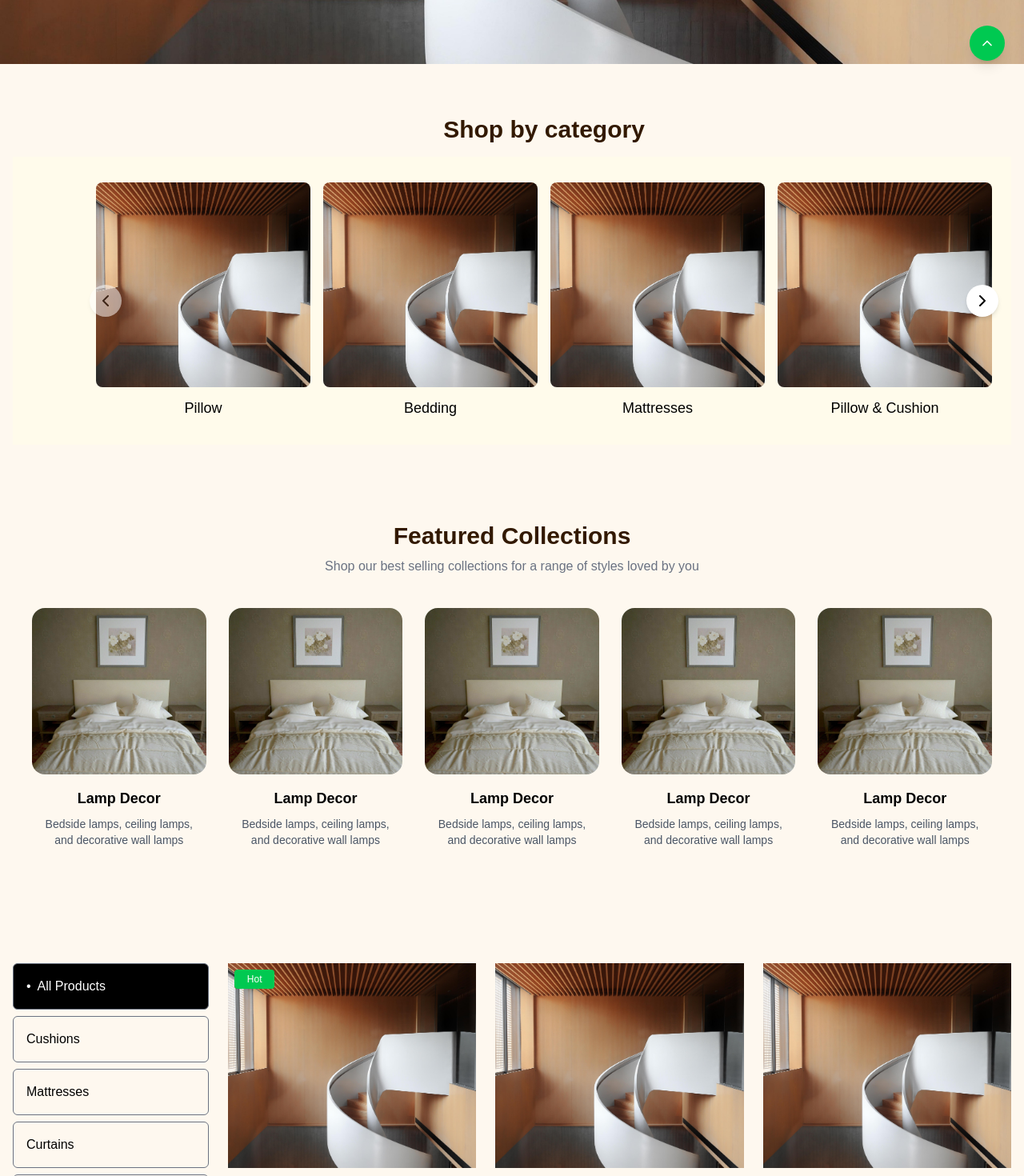
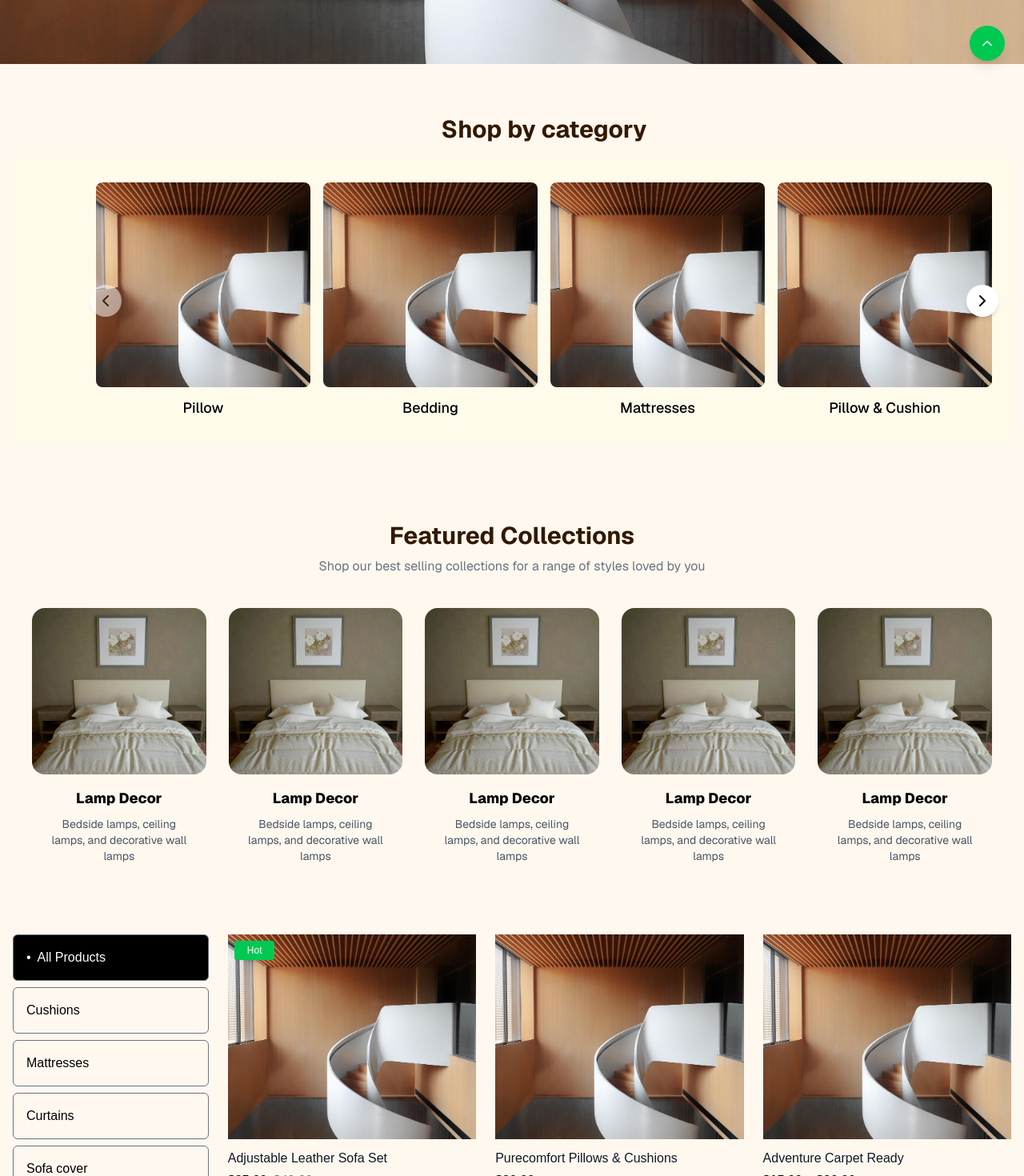
Before and after one commit to AdityaSolanki189/Velindore2, a Next.js app: page / in a window 1280 px wide. Shown: the part 700-2170 px from the top of the page at 80% size. Built offline with nearby package versions, Linux system fonts and the light colour scheme.

Commit message:
Animation and font done

```diff
--- a/src/app/about/page.tsx
+++ b/src/app/about/page.tsx
@@ -11,7 +11,7 @@ const AboutUs: NextPage = () => {
     <>
 
     <Navbar />
-    <div className="max-w-6xl mx-auto px-4 py-8 text-black">
+    <div className="max-w-6xl mx-auto px-4 py-8 text-black font-sans">
       {/* About us heading section */}
       <div className="text-center mb-8">
         <h2 className="text-gray-600 text-lg mb-2">About us</h2>
--- a/src/app/accessories/page.tsx
+++ b/src/app/accessories/page.tsx
@@ -8,7 +8,6 @@ import ProductCard from '../components/ProductCard';
 import Navbar from '../components/navbar';
 import Footer from '../components/footer';
 
-// Using type assertion for enum since we can't use zod
 const sortingOptions = ['default', 'price-low', 'price-high', 'newest', 'popularity'] as const;
 type SortingType = typeof sortingOptions[number];
 
@@ -136,7 +135,7 @@ const Accessories: NextPage = () => {
 
       <Navbar />
 
-      <div className="container mx-auto px-4 text-black">
+      <div className="container mx-auto px-4 text-black font-sans">
         <div className="py-4 md:py-8">
           <h1 className="text-xl md:text-2xl font-bold mb-4">Product categories</h1>
 
--- a/src/app/appointment/page.tsx
+++ b/src/app/appointment/page.tsx
@@ -118,7 +118,7 @@ const BookAppointment: React.FC = () => {
         <meta name="description" content="Schedule a consultation with our furniture experts" />
       </Head>
 
-      <main className="min-h-screen bg-gradient-to-b from-neutral-50 to-neutral-100">
+      <main className="min-h-screen bg-gradient-to-b from-neutral-50 to-neutral-100 font-sans">
         <div className="max-w-7xl mx-auto px-4 sm:px-6 lg:px-8 py-12" data-aos="fade-up">
           <section className="mb-12 text-center">
             <h1 className="text-4xl md:text-5xl font-bold text-neutral-800 mb-4">
--- a/src/app/cart/page.jsx
+++ b/src/app/cart/page.jsx
@@ -61,7 +61,7 @@ const CartPage = () => {
         </div>
       </div>
 
-      <div className="max-w-6xl mx-auto px-4 py-8">
+      <div className="max-w-6xl mx-auto px-4 py-8 font-sans">
         <div className="flex flex-col lg:flex-row gap-8">
           <div className="lg:w-2/3">
             <div className="bg-white rounded-lg shadow-md mb-6">
--- a/src/app/contact/page.tsx
+++ b/src/app/contact/page.tsx
@@ -40,7 +40,7 @@ const ContactPage: React.FC = () => {
         <Navbar />
 
       {/* Main Content */}
-      <main className="flex-grow max-w-7xl mx-auto w-full px-4 md:px-8 py-12">
+      <main className="flex-grow max-w-7xl mx-auto w-full px-4 md:px-8 py-12 font-sans">
         <div className="text-center mb-8">
           <h1 className="text-4xl font-bold text-gray-800 mb-4">Get In Touch</h1>
           <p className="text-gray-600 max-w-3xl mx-auto">
--- a/src/app/page.tsx
+++ b/src/app/page.tsx
@@ -1,21 +1,13 @@
 "use client";
-import { useState, useEffect } from "react";
-import 'animate.css';
-// import Image from "next/image";
-import 'swiper/css';
-import './globals.css';
-import { ChevronLeft, ChevronRight } from 'lucide-react';
-// import { Poppins } from 'next/font/google';
+import { useState, useEffect, useRef } from "react";
+import "animate.css";
+import "swiper/css";
+import "./globals.css";
+import { ChevronLeft, ChevronRight } from "lucide-react";
 import Navbar from "./components/navbar";
 import { useSwipeable } from "react-swipeable";
-// import ProductGrid from "./components/productGrid";
 import Collection from "./components/collection";
-// import { FontAwesomeIcon } from "@fortawesome/react-fontawesome";
-// import { faTruckFast, faCalendar, faUser, faComment, faArrowRight, } from "@fortawesome/free-solid-svg-icons";
-// import FAQ from "./components/faq";
 import Footer from "./components/footer";
-// import Blog from "./components/blog";
-// import BlogCarousel from "./components/blogCarousel";
 import HomefixProductSection from "./components/Homeflix";
 import ShopByCategory from "./components/shopcategory";
 import ProductCard from "./components/product";
@@ -31,7 +23,7 @@ export default function Home() {
       image: "/assets/photo-1.jpg",
       backgroundColor: "",
       buttonText: "VIEW COLLECTION",
-      promoText: "EXTRA 10% OFF WITH CODE: DEAL2024"
+      promoText: "EXTRA 10% OFF WITH CODE: DEAL2024",
     },
     {
       id: 2,
@@ -40,7 +32,7 @@ export default function Home() {
       image: "/assets/photo-2.jpg",
       backgroundColor: "",
       buttonText: "VIEW COLLECTION",
-      promoText: "EXTRA 10% OFF WITH CODE: DEAL2024"
+      promoText: "EXTRA 10% OFF WITH CODE: DEAL2024",
     },
     {
       id: 3,
@@ -49,16 +41,25 @@ export default function Home() {
       image: "/assets/photo-3.jpg",
       backgroundColor: "",
       buttonText: "DISCOVER MORE",
-      promoText: "EXTRA 10% OFF WITH CODE: DEAL2024"
+      promoText: "EXTRA 10% OFF WITH CODE: DEAL2024",
     },
   ];
-
-
 
   const [isMobile, setIsMobile] = useState(false);
   const [activeIndex, setActiveIndex] = useState(0);
   const collections = [1, 2, 3, 4, 5];
 
+  const shopCategoryRef = useRef(null);
+  const featuredCollectionsRef = useRef(null);
+  const homeFixRef = useRef(null);
+  const heroSectionRef = useRef(null);
+  const latestCollectionRef = useRef(null);
+  const interiorDesignRef = useRef(null);
+  const shopLookRef = useRef(null);
+  const testimonialsRef = useRef(null);
+  const subscribeRef = useRef(null);
+
+  const [visibleSections, setVisibleSections] = useState(new Set());
 
   useEffect(() => {
     const checkIfMobile = () => {
@@ -73,6 +74,52 @@ export default function Home() {
     };
   }, []);
 
+  useEffect(() => {
+    const observerOptions = {
+      threshold: 0.1,
+      rootMargin: '0px 0px -50px 0px'
+    };
+
+    const observer = new IntersectionObserver((entries) => {
+      entries.forEach((entry) => {
+        if (entry.isIntersecting) {
+          const target = entry.target as HTMLElement;
+          const section = target.dataset.section;
+          if (section) {
+            setVisibleSections(prev => new Set([...prev, section]));
+          }
+        }
+      });
+    }, observerOptions);
+
+
+    const refs = [
+      shopCategoryRef,
+      featuredCollectionsRef,
+      homeFixRef,
+      heroSectionRef,
+      latestCollectionRef,
+      interiorDesignRef,
+      shopLookRef,
+      testimonialsRef,
+      subscribeRef
+    ];
+
+    refs.forEach(ref => {
+      if (ref.current) {
+        observer.observe(ref.current);
+      }
+    });
+
+    return () => {
+      refs.forEach(ref => {
+        if (ref.current) {
+          observer.unobserve(ref.current);
+        }
+      });
+    };
+  }, []);
+
   const handlers = useSwipeable({
     onSwipedLeft: () => {
       if (activeIndex < collections.length - 1) {
@@ -84,15 +131,10 @@ export default function Home() {
         setActiveIndex(activeIndex - 1);
       }
     },
-      // preventDefaultTouchmoveEvent: true,
-      trackMouse: false
+    trackMouse: false,
   });
 
   const [activeSlide, setActiveSlide] = useState(0);
-
-  // const handleDotClick = (index: number) => {
-  //   setActiveSlide(index);
-  // };
 
   const nextSlide = () => {
     setActiveSlide((prev) => (prev === carouselData.length - 1 ? 0 : prev + 1));
@@ -101,6 +143,13 @@ export default function Home() {
   const prevSlide = () => {
     setActiveSlide((prev) => (prev === 0 ? carouselData.length - 1 : prev - 1));
   };
+
+  const getAnimationClass = (section: string, defaultClass: string = "animate__fadeInUp"): string => {
+    return visibleSections.has(section)
+      ? `animate__animated ${defaultClass}`
+      : "opacity-0 translate-y-8";
+  };
+
 
   return (
     <div className="bg-[#FEF8EF]">
@@ -138,9 +187,14 @@ export default function Home() {
                   <div>
                     <div className="font-bold text-white">Sleep</div>
                     <div className="relative mb-4">
-                      <div className="font-light italic text-white">Sanctuary</div>
+                      <div className="font-light italic text-white">
+                        Sanctuary
+                      </div>
                       <div className="absolute top-0 left-0 w-full">
-                        <svg viewBox="0 0 600 120" className="w-full h-20 overflow-visible">
+                        <svg
+                          viewBox="0 0 600 120"
+                          className="w-full h-20 overflow-visible"
+                        >
                           <path
                             d="M10,60 Q150,20 300,60 Q450,100 590,60"
                             fill="none"
@@ -195,11 +249,15 @@ export default function Home() {
         </div>
       </section>
 
-
-
-      <section className="container mt-10 animate__animated animate__fadeInUp">
-        <div className="text-[#321900] flex justify-center text-3xl font-extrabold">
-        <h2 className="text-center md:ml-20 text-[#321900] lg:text-left mt-6">Shop by category</h2>
+      <section
+        ref={shopCategoryRef}
+        data-section="shopCategory"
+        className={`container mt-10 font-sans transition-all duration-1000 ${getAnimationClass('shopCategory')}`}
+      >
+        <div className="text-[#321900] flex justify-center text-3xl font-bold">
+          <h2 className="text-center md:ml-20 text-[#321900] lg:text-left mt-6">
+            Shop by category
+          </h2>
         </div>
 
         <div className="flex flex-wrap justify-center items-center gap-4 p-4">
@@ -207,18 +265,22 @@ export default function Home() {
         </div>
       </section>
 
-      <section className="">
+      <section
+        ref={featuredCollectionsRef}
+        data-section="featuredCollections"
+        className={`transition-all duration-1000 ${getAnimationClass('featuredCollections', 'animate__fadeInUp')}`}
+      >
         <div className="text-center">
-        <h2 className="text-[#321900] mt-20 text-3xl font-bold">
+          <h2 className="text-[#321900] font-sans mt-20 text-3xl font-bold">
             Featured Collections
           </h2>
 
-        <p className="mb-10 text-gray-500 mt-2">
+          <p className="mb-10 text-gray-500 mt-2 font-sans">
             Shop our best selling collections for a range of styles loved by you
           </p>
         </div>
 
-      <div className="hidden md:flex m-10 rounded-3xl justify-center gap-2 space-x-5">
+        <div className="hidden md:flex m-10 rounded-3xl justify-center gap-2 space-x-5 font-sans">
           {collections.map((_, index) => (
             <Collection key={index} />
           ))}
@@ -242,7 +304,9 @@ export default function Home() {
               {collections.map((_, index) => (
                 <button
                   key={index}
-                className={`w-2 h-2 rounded-full ${activeIndex === index ? 'bg-black' : 'bg-gray-300'}`}
+                  className={`w-2 h-2 rounded-full ${
+                    activeIndex === index ? "bg-black" : "bg-gray-300"
+                  }`}
                   onClick={() => setActiveIndex(index)}
                 />
               ))}
@@ -251,49 +315,30 @@ export default function Home() {
         )}
       </section>
 
-    {/* <section className="mt-20 container mx-auto px-4 mb-20">
-  <div className="text-center text-[#321900]">
-    <p className="text-lg">Welcome to Velinodore</p>
-    <h2 className="text-3xl mt-5 font-bold">
-      Timeless Furniture, Endless Comfort
-    </h2>
-    <p className="p-4 md:p-8 text-gray-700">
-      Discover the perfect blend of enduring elegance and unparalleled
-      comfort with our timeless furniture collection. Each piece is
-      thoughtfully crafted to offer you a lifetime of style and coziness,
-      ensuring your home remains a haven of relaxation and sophistication.
-    </p>
-
-    <div className="flex flex-col md:flex-row items-center justify-center md:space-x-12 space-y-6 md:space-y-0">
-      <div className="flex space-x-4 justify-center">
-        <img src="/assets/delivery.png" alt="" className="w-10" />
-        <p className="mt-2">Free Shipping on order over $200</p>
-      </div>
-
-      <div className="flex space-x-4 justify-center">
-        <img src="/assets/logistics.png" alt="" className="w-10" />
-        <p className="mt-2">Earn Points & Get Rewards</p>
-      </div>
-
-      <div className="flex space-x-4 justify-center">
-        <img src="/assets/viber.png" alt="" className="w-10" />
-        <p className="mt-2">Online Support 24 hours a day</p>
-      </div>
-    </div>
-  </div>
-</section> */}
-
-<section className="mt-24">
+      <section
+        ref={homeFixRef}
+        data-section="homeFix"
+      >
         <HomefixProductSection />
       </section>
 
-<section>
+      <section
+        ref={heroSectionRef}
+        data-section="heroSection"
+        className={`font-sans transition-all duration-1000 ${getAnimationClass('heroSection', 'animate__fadeIn')}`}
+      >
         <HeroSection />
       </section>
 
-<section className="mt-[-370px] md:mt-[-130px]">
+      <section
+        ref={latestCollectionRef}
+        data-section="latestCollection"
+        className={`mt-[-370px] md:mt-[-130px] font-sans transition-all duration-1000 ${getAnimationClass('latestCollection', 'animate__fadeIn')}`}
+      >
         <div>
-    <h1 className="text-[#321900] text-center font-extrabold text-4xl mt-4 mb-10">Latest collection</h1>
+          <h1 className="text-[#321900] text-center font-extrabold text-4xl mt-4 mb-10">
+            Latest collection
+          </h1>
 
           <div className="flex justify-center mx-auto">
             <div className="flex flex-wrap justify-center items-center gap-4 max-w-screen-xl p-4">
@@ -307,20 +352,23 @@ export default function Home() {
               <ProductCard />
             </div>
           </div>
-
         </div>
       </section>
 
-<section className="relative w-full overflow-hidden py-8 md:py-16 mt-20 md:mt-36">
+      <section
+        ref={interiorDesignRef}
+        data-section="interiorDesign"
+        className={`relative w-full overflow-hidden py-8 md:py-16 mt-20 md:mt-36 font-sans transition-all duration-1000 ${getAnimationClass('interiorDesign', 'animate__slideInUp')}`}
+      >
         <div className="flex flex-col md:flex-row items-center justify-between max-w-6xl mx-auto px-4">
           <div className="w-full md:w-1/3 mb-10 md:mb-0 text-center md:text-left">
             <h2 className="text-3xl md:text-4xl font-bold text-gray-800 mb-4">
               Velindore Interior Design Collection
             </h2>
             <p className="text-gray-600 mb-6 md:mb-10">
-        Discover the beauty of Scandinavian interior design
-        with its minimalist approach. Learn how to create a
-        stylish and functional space with our expert tips
+              Discover the beauty of Scandinavian interior design with its
+              minimalist approach. Learn how to create a stylish and functional
+              space with our expert tips
             </p>
             <button className="bg-gray-900 cursor-pointer text-white px-6 md:px-8 py-2 md:py-3 rounded-full hover:bg-gray-800 transition-colors">
               SHOP NOW
@@ -346,23 +394,39 @@ export default function Home() {
         </div>
       </section>
 
-
-
-<section className="mt-20 px-4">
+      <section
+        ref={shopLookRef}
+        data-section="shopLook"
+        className={`mt-20 px-4 font-sans transition-all duration-1000 ${getAnimationClass('shopLook', 'animate__fadeInUp')}`}
+      >
         <div className="text-[#321900] text-center">
           <h2 className="text-3xl font-extrabold">Shop The Look</h2>
-    <p className="text-gray-700 mt-3">Getting the look you want has never been easier</p>
+          <p className="text-gray-700 mt-3">
+            Getting the look you want has never been easier
+          </p>
         </div>
 
         <div className="hidden md:flex mt-10 justify-center gap-2">
           <div>
-      <img src="/assets/living room.jpg" alt="Living room design" className="w-80 lg:w-96 h-64 lg:h-96 object-cover" />
+            <img
+              src="/assets/living room.jpg"
+              alt="Living room design"
+              className="w-80 lg:w-96 h-64 lg:h-96 object-cover"
+            />
           </div>
           <div>
-      <img src="/assets/living room.jpg" alt="Living room design" className="w-80 lg:w-96 h-64 lg:h-96 object-cover" />
+            <img
+              src="/assets/living room.jpg"
+              alt="Living room design"
+              className="w-80 lg:w-96 h-64 lg:h-96 object-cover"
+            />
           </div>
           <div>
-      <img src="/assets/living room.jpg" alt="Living room design" className="w-80 lg:w-96 h-64 lg:h-96 object-cover" />
+            <img
+              src="/assets/living room.jpg"
+              alt="Living room design"
+              className="w-80 lg:w-96 h-64 lg:h-96 object-cover"
+            />
           </div>
         </div>
 
@@ -370,44 +434,52 @@ export default function Home() {
           <div className="relative">
             <div className="overflow-x-auto pb-8 flex snap-x snap-mandatory">
               <div className="flex-shrink-0 w-full snap-center px-2">
-          <img src="/assets/living room.jpg" alt="Living room design" className="w-full h-64 object-cover" />
+                <img
+                  src="/assets/living room.jpg"
+                  alt="Living room design"
+                  className="w-full h-64 object-cover"
+                />
               </div>
               <div className="flex-shrink-0 w-full snap-center px-2">
-          <img src="/assets/living room.jpg" alt="Living room design" className="w-full h-64 object-cover" />
+                <img
+                  src="/assets/living room.jpg"
+                  alt="Living room design"
+                  className="w-full h-64 object-cover"
+                />
               </div>
               <div className="flex-shrink-0 w-full snap-center px-2">
-          <img src="/assets/living room.jpg" alt="Living room design" className="w-full h-64 object-cover" />
+                <img
+                  src="/assets/living room.jpg"
+                  alt="Living room design"
+                  className="w-full h-64 object-cover"
+                />
               </div>
             </div>
-
-      {/* Pagination dots */}
-      {/* <div className="flex justify-center mt-4 space-x-2">
-        <div className="h-2 w-2 rounded-full bg-gray-900"></div>
-        <div className="h-2 w-2 rounded-full bg-gray-300"></div>
-        <div className="h-2 w-2 rounded-full bg-gray-300"></div>
-      </div> */}
           </div>
         </div>
       </section>
 
-
-      {/* <section className="mt-20">
-        <BlogCarousel />
-      </section> */}
-
-
-      {/* <section className="text-[#321900]">
-        <FAQ />
-      </section> */}
-
-<section className="text-[#321900]">
+      <section
+        ref={testimonialsRef}
+        data-section="testimonials"
+        className={`text-[#321900] font-sans transition-all duration-1000 ${getAnimationClass('testimonials', 'animate__fadeIn')}`}
+      >
         <Testimonials />
       </section>
 
-      <section className="px-4 py-10">
+      <section
+        ref={subscribeRef}
+        data-section="subscribe"
+        className={`px-4 py-10 font-sans transition-all duration-1000 ${getAnimationClass('subscribe', 'animate__fadeInUp')}`}
+      >
         <div className="text-[#321900] text-center">
-    <h2 className="text-3xl font-extrabold">Subscribe & Get 10% Discount</h2>
-    <p className="text-sm mt-2 max-w-lg mx-auto">Get 15% off your first purchase! Plus, be the first to know about sales, new product launches and exclusive offers!</p>
+          <h2 className="text-3xl font-extrabold">
+            Subscribe & Get 10% Discount
+          </h2>
+          <p className="text-sm mt-2 max-w-lg mx-auto">
+            Get 15% off your first purchase! Plus, be the first to know about
+            sales, new product launches and exclusive offers!
+          </p>
 
           <div className="flex flex-col md:flex-row justify-center mt-10 gap-4 max-w-md mx-auto">
             <input
@@ -422,8 +494,6 @@ export default function Home() {
         </div>
       </section>
 
-
-
       <section className="mt-20">
         <Footer />
       </section>
--- a/src/app/product/page.tsx
+++ b/src/app/product/page.tsx
@@ -185,11 +185,12 @@ export default function ProductPage() {
   onClick={() => setIsFavorite(!isFavorite)}
 >
   <Heart
-                  className={`w-6 h-6 cursor-pointer ${isFavorite ? 'fill-red-500 text-red-500' : ''}`}
-                  stroke="black"
+    className={`w-6 h-6 cursor-pointer transition-colors duration-200 ${isFavorite ? 'fill-red-500 text-red-500' : 'stroke-gray-500'}`}
+    stroke={isFavorite ? 'none' : 'gray'}
     strokeWidth={1.5}
   />
 </button>
+
             </div>
 
             <div className="mb-4 text-sm text-gray-600">
```
Also changed, not shown: src/app/checkout/page.tsx (+4 -4 lines). Lines whose indentation alone changed are shown as unchanged.
